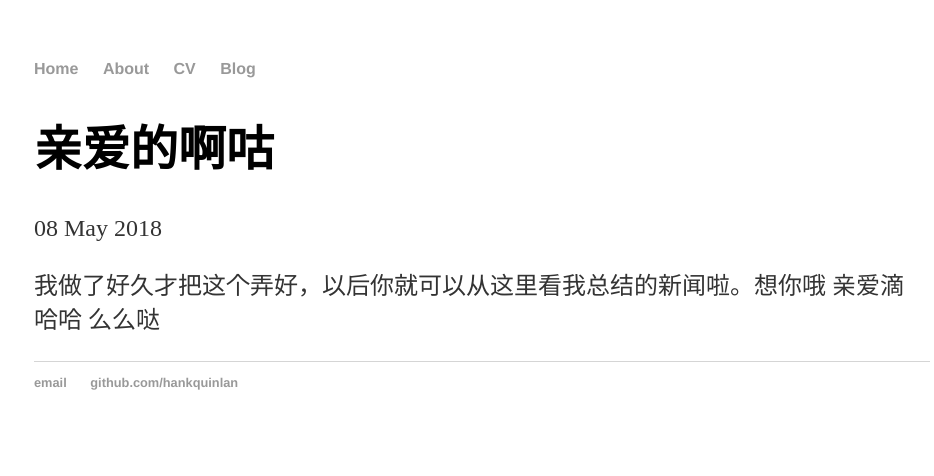
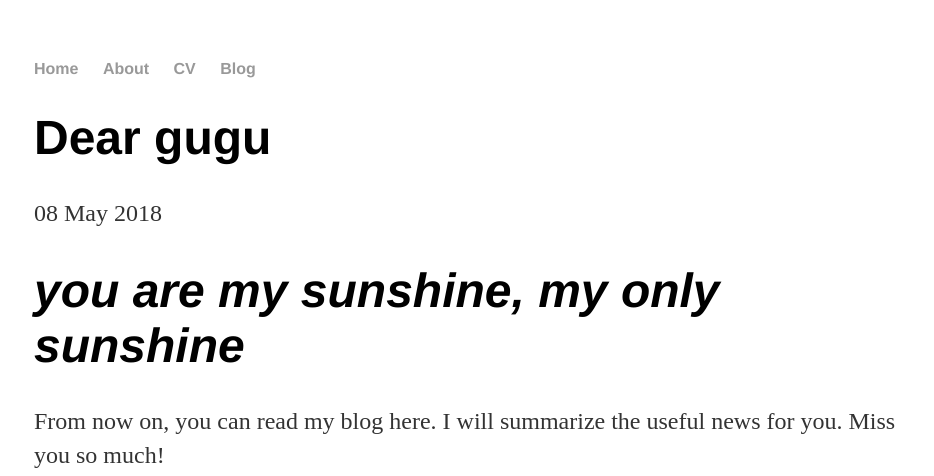
Before and after one commit to AmateurToVeteran/AmateurToVeteran.github.io, a Jekyll site: the page built from _posts/2018-05-08-Dear-Gugu.md, in a window 1280 px wide. Shown: the top 476 px of the page, without its empty margins (158-1092 px from the left). Built offline with Jekyll 4.4.1, drawn with Linux system fonts in a browser that asks for light colours; grey boxes are pictures that could not be loaded.

Commit message:
add picuture

```diff
--- a/_posts/2018-05-08-Dear-Gugu.md
+++ b/_posts/2018-05-08-Dear-Gugu.md
@@ -1,6 +1,10 @@
 ---
 layout: post
-title: "亲爱的啊咕"
+title: "Dear gugu"
 date: 2018-05-08
 ---
-我做了好久才把这个弄好，以后你就可以从这里看我总结的新闻啦。想你哦 亲爱滴 哈哈 么么哒
+# _you are my sunshine, my only sunshine_
+
+From now on, you can read my blog here. I will summarize the useful news for you. Miss you so much!
+
+![Benjamin Bannekat](https://octodex.github.com/images/bannekat.png)
```
